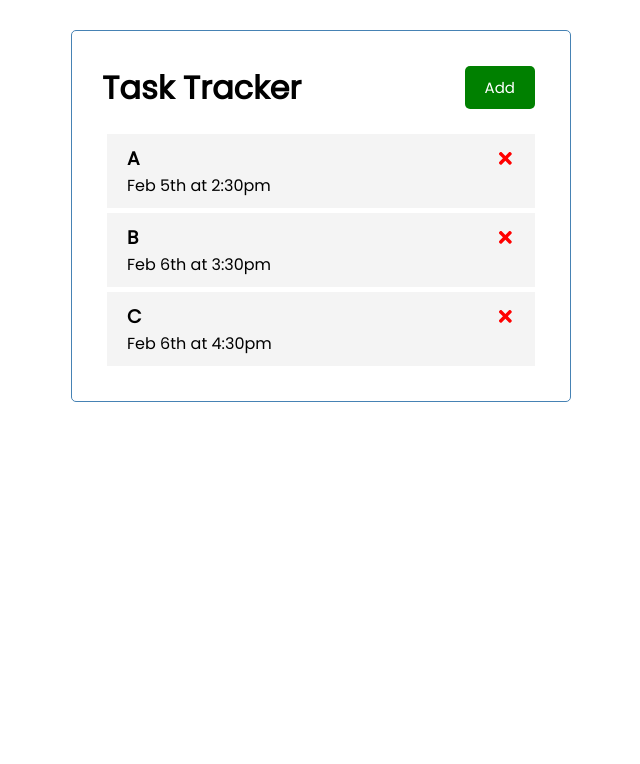
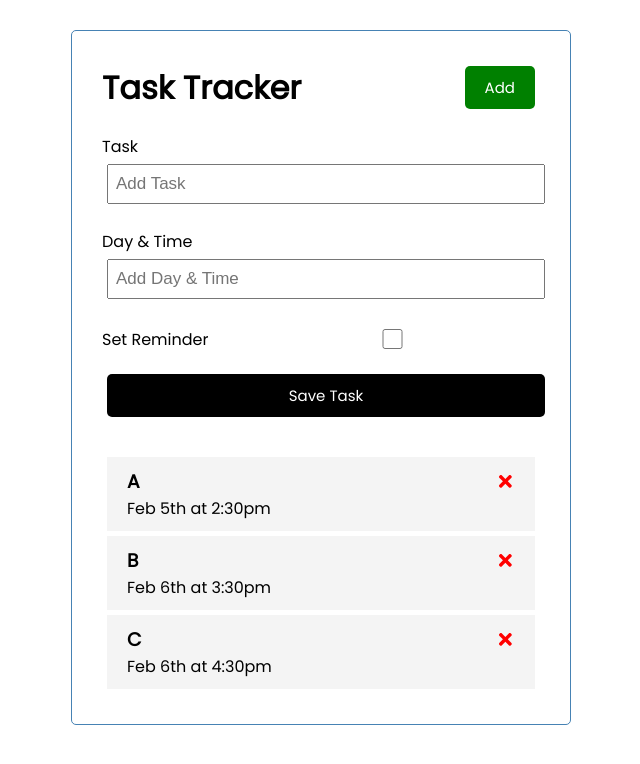
Before and after one commit to iArtz/react-task-tracker, a React (Create React App) app: page / in a window 1280 px wide. Shown: the top 764 px of the page, without its empty margins (319-959 px from the left). Built offline with nearby package versions, Linux system fonts and the light colour scheme.

Commit message:
Added Task From & Form input state (controlled components)

```diff
--- a/src/App.js
+++ b/src/App.js
@@ -2,6 +2,7 @@
 
 import Header from './components/Header'
 import Tasks from './components/Tasks'
+import AddTask from './components/AddTask'
 
 function App() {
   const [tasks, setTasks] = useState([
@@ -42,6 +43,7 @@
   return (
     <div className='container'>
       <Header />
+      <AddTask />
       {tasks.length > 0 ? (
         <Tasks tasks={tasks} onDelete={deleteTask} onToggle={toggleReminder} />
       ) : (
--- /dev/null
+++ b/src/components/AddTask.js
@@ -0,0 +1,45 @@
+import { useState } from 'react'
+// import PropTypes from 'prop-types'
+
+function AddTask() {
+  const [text, setText] = useState()
+  const [day, setDay] = useState()
+  const [reminder, setReminder] = useState(false)
+
+  return (
+    <form className='add-form'>
+      <div className='form-control'>
+        <label>Task</label>
+        <input
+          type='text'
+          placeholder='Add Task'
+          value={text}
+          onChange={(e) => setText(e.target.value)}
+        />
+      </div>
+      <div className='form-control'>
+        <label>Day & Time</label>
+        <input
+          type='text'
+          placeholder='Add Day & Time'
+          value={day}
+          onChange={(e) => setDay(e.target.value)}
+        />
+      </div>
+      <div className='form-control form-control-check'>
+        <label>Set Reminder</label>
+        <input
+          type='checkbox'
+          value={reminder}
+          onChange={(e) => setReminder(e.currentTarget.checked)}
+        />
+      </div>
+
+      <input type='submit' value='Save Task' className='btn btn-block' />
+    </form>
+  )
+}
+
+// AddTask.propTypes = {}
+
+export default AddTask
```
